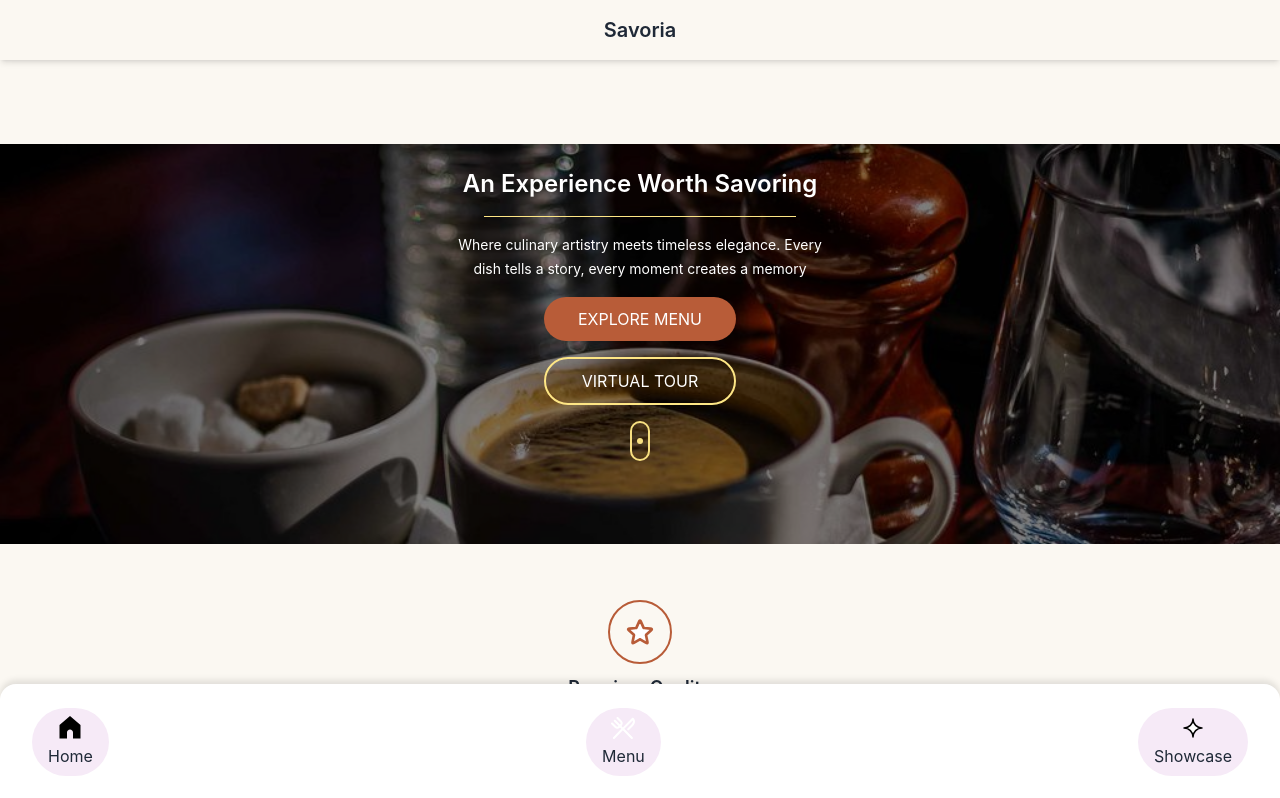
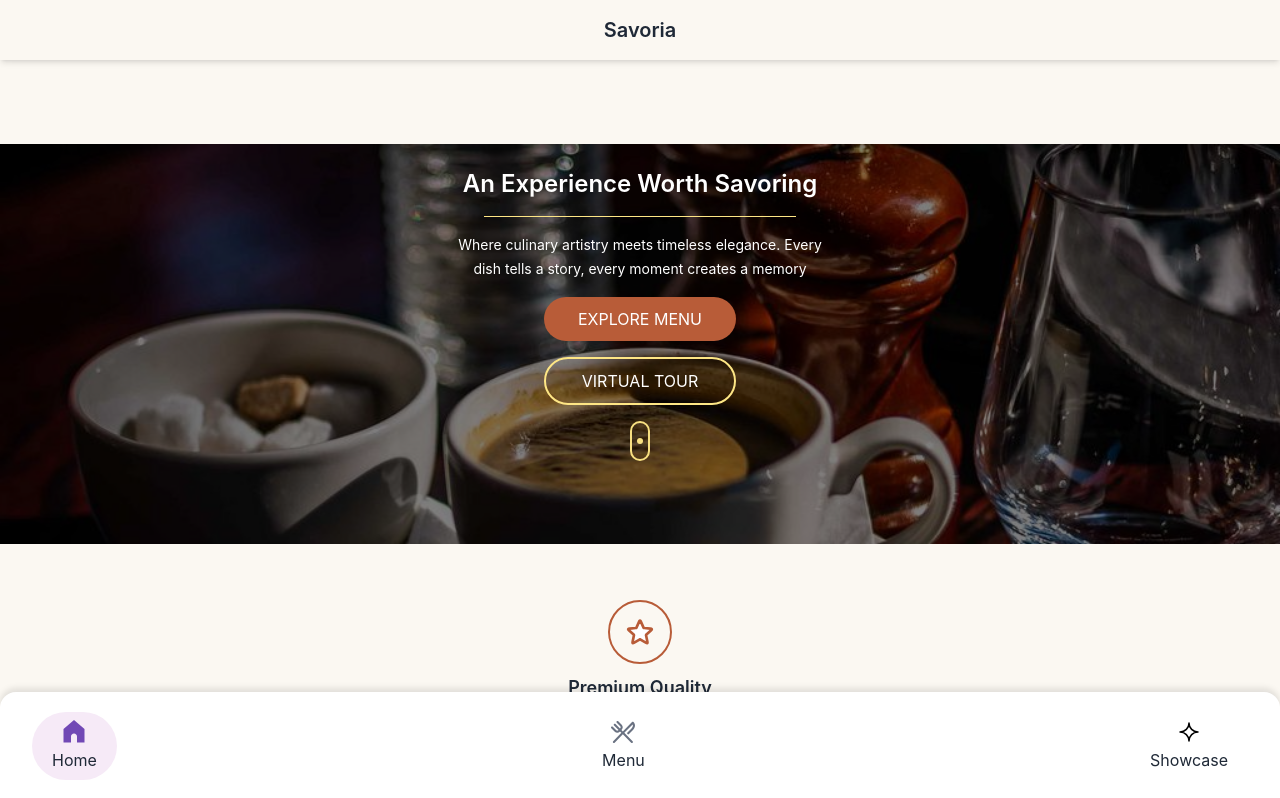
Before and after one commit to geraldmrls/savoria, a React (Vite) app: page / in a window 1280 px wide. Shown: the top 798 px of the page. Built offline with nearby package versions, Linux system fonts and the light colour scheme.

Commit message:
Make bottom navbar interactive and created menu and showcase page

```diff
--- a/src/App.tsx
+++ b/src/App.tsx
@@ -1,15 +1,23 @@
 import { Routes, Route } from 'react-router-dom'
 
 import './App.css'
-import { Home } from './pages/Home/Home'
+import { Home } from './pages/Home/Home.tsx'
+import { Menu } from './pages/Menu/Menu.tsx'
+import { Showcase } from './pages/Showcase/Showcase.tsx'
 
 
 function App() {
   return (
     <Routes>
-      <Route path="/" element={<Home />} >
-        {/* pending other pages */}
-      </Route>
+      {/* home = / */}
+      <Route path="/" element={<Home />} />
+
+      {/* menu = /menu */}
+      <Route path="/menu" element={<Menu />} />
+
+      {/* showcase = /showcase */}
+
+      <Route path="/showcase" element={<Showcase/>}/>
     </Routes>
   )
 }
--- a/src/components/BottomNavBar/BottomNavBar.tsx
+++ b/src/components/BottomNavBar/BottomNavBar.tsx
@@ -1,25 +1,41 @@
+import { Link, useLocation } from "react-router-dom";
+import { useEffect } from "react";
 
 import HomeIcon from "../../assets/home-icon.svg?react";
 import MenuIcon from "../../assets/menu-icon.svg?react";
 import ShowcaseIcon from "../../assets/showcase-icon.svg?react";
 
 export function BottomNavBar() {
-    return (
-        <nav className="mt-10 flex justify-between px-8 py-6 bg-navbar-bg rounded-tr-2xl rounded-tl-2xl fixed bottom-0 left-0 right-0 z-50 shadow-[0_-4px_6px_rgba(0,0,0,0.1)]">
-            {/* home */}
-            <button className="bg-light-purple-bg py-2 px-4 rounded-full flex flex-col items-center gap-1">
-                <HomeIcon className="h-6 w-6 fill-white" />
-                Home</button>
+  const { pathname } = useLocation();
 
-            {/* menu */}
-            <button className="bg-light-purple-bg py-2 px-4 rounded-full flex flex-col items-center gap-1">
-                <MenuIcon className="h-6 w-6 fill-white" />
-                Menu</button>
+  useEffect(() => {
+    console.log("Current path:", pathname);
+  }, [pathname]);
 
-            {/* showcase */}
-            <button className="bg-light-purple-bg py-2 px-4 rounded-full flex flex-col items-center gap-1">
-                <ShowcaseIcon className="h-6 w-6 fill-white" />
-                Showcase</button>
-        </nav>
-    )
+  return (
+    <nav className="mt-10 flex justify-between px-8 py-5 bg-navbar-bg rounded-tr-2xl rounded-tl-2xl fixed bottom-0 left-0 right-0 z-50 shadow-[0_-4px_6px_rgba(0,0,0,0.1)]">
+
+      <Link to="/">
+        <button className={`py-2 px-5 rounded-full flex flex-col items-center gap-1 ${pathname === "/" ? "bg-light-purple-bg" : ""}`}>
+          <HomeIcon className={`h-6 w-6 ${pathname === "/" ? "fill-button-purple-bg" : "fill-gray-500"}`}/>
+          Home
+        </button>
+      </Link>
+
+      <Link to="/menu">
+        <button className={`py-2 px-5 rounded-full flex flex-col items-center gap-1 ${pathname === "/menu" ? "bg-light-purple-bg" : ""}`}>
+          <MenuIcon className={`h-6 w-6 ${pathname === "/menu" ? "fill-button-purple-bg" : "fill-gray-500"}`}/>
+          Menu
+        </button>
+      </Link>
+
+      <Link to="/showcase">
+        <button className={`py-2 px-5 rounded-full flex flex-col items-center gap-1 ${pathname === "/showcase" ? "bg-light-purple-bg" : ""}`}>
+          <ShowcaseIcon className={`h-6 w-6 ${pathname === "/showcase" ? "stroke-button-purple-bg" : "stroke-gray-500"}`}/>
+          Showcase
+        </button>
+      </Link>
+
+    </nav>
+  );
 }
--- a/src/index.css
+++ b/src/index.css
@@ -1,11 +1,20 @@
 @import "tailwindcss";
 
-@theme{
-    --color-primary-bg: #fbf8f2;
-    --color-buttons-bg: #b85c38;
-    --color-navbar-bg: white;
+@theme {
+  /* like beish color */
+  --color-primary-bg: #fbf8f2;
 
-    --color-light-purple-bg: #f6eaf7;
+  /* like brown color for buttons bg */
+  --color-buttons-bg: #b85c38;
+
+  /* like white color for navbar bg */
+  --color-navbar-bg: white;
+
+  /* like light purple color for light background */
+  --color-light-purple-bg: #f6eaf7;
+
+  /* purple background color */
+  --color-button-purple-bg: #7148b5;
 }
 
 :where(html, body) {
--- a/src/pages/Home/CulinaryExcellence.tsx
+++ b/src/pages/Home/CulinaryExcellence.tsx
@@ -14,7 +14,7 @@ export function CulinaryExcellence() {
       </div>
 
       {/* cards container */}
-      <div className="flex overflow-x-auto snap-x snap-mandatory gap-4 px-[7.5vw] pb-4 scroll-smooth" style={{scrollbarWidth: "none", msOverflowStyle: "none"}}>
+      <div className="flex overflow-x-auto snap-x snap-mandatory gap-4 px-[7.5vw] pb-10 scroll-smooth" style={{scrollbarWidth: "none", msOverflowStyle: "none"}}>
         {/* signature dishes card */}
         <div className="snap-center shrink-0 w-[85vw] max-w-[24rem] flex flex-col rounded-3xl bg-white p-6 shadow-lg shadow-black/10">
           <img className="rounded-3xl object-cover" src={sigDishes} alt="water with ice" />
--- /dev/null
+++ b/src/pages/Menu/Menu.tsx
@@ -0,0 +1,14 @@
+
+import { Header } from "../../components/Header/Header.tsx"
+import { BottomNavBar } from "../../components/BottomNavBar/BottomNavBar.tsx"
+
+export function Menu() {
+    return (
+        <div className="flex flex-col items-center justify-center h-screen">
+            <Header />
+            <h1 className="text-4xl font-bold mb-4">Menu Page</h1>
+            <p className="text-lg text-gray-600">This is the menu page content.</p>
+            <BottomNavBar />
+        </div>
+    )
+}
--- /dev/null
+++ b/src/pages/Showcase/Showcase.tsx
@@ -0,0 +1,15 @@
+
+import { Header } from "../../components/Header/Header.tsx"
+import { BottomNavBar } from "../../components/BottomNavBar/BottomNavBar.tsx"
+
+export function Showcase() {
+
+    return (
+        <div className="flex flex-col items-center justify-center h-screen">
+            <Header />
+            <h1 className="text-4xl font-bold mb-4">Showcase Page</h1>
+            <p className="text-lg text-gray-600">This is the showcase page content.</p>
+            <BottomNavBar />
+        </div>
+    )
+}
```
Also changed, not shown: src/assets/home-icon.svg, src/assets/menu-icon.svg.
